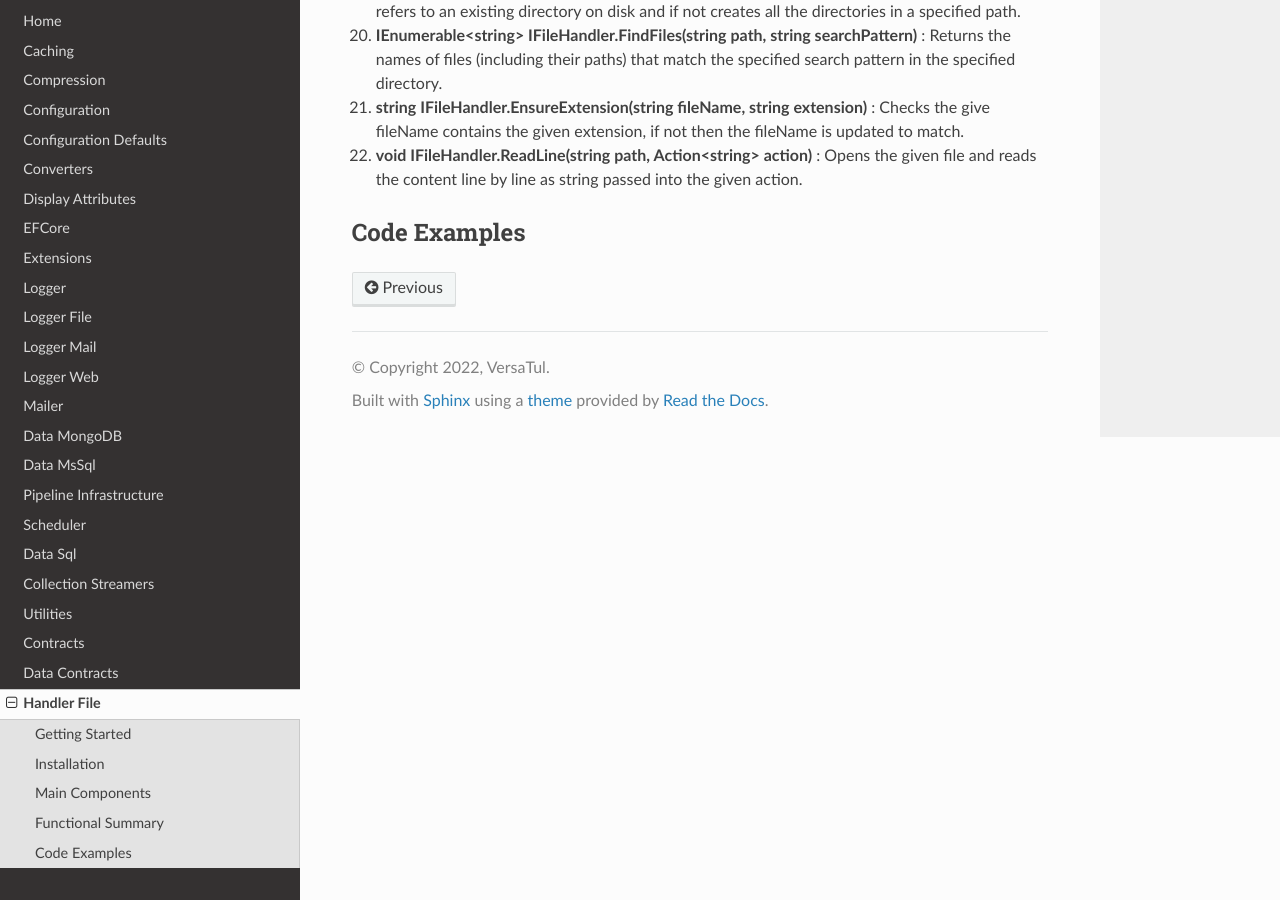
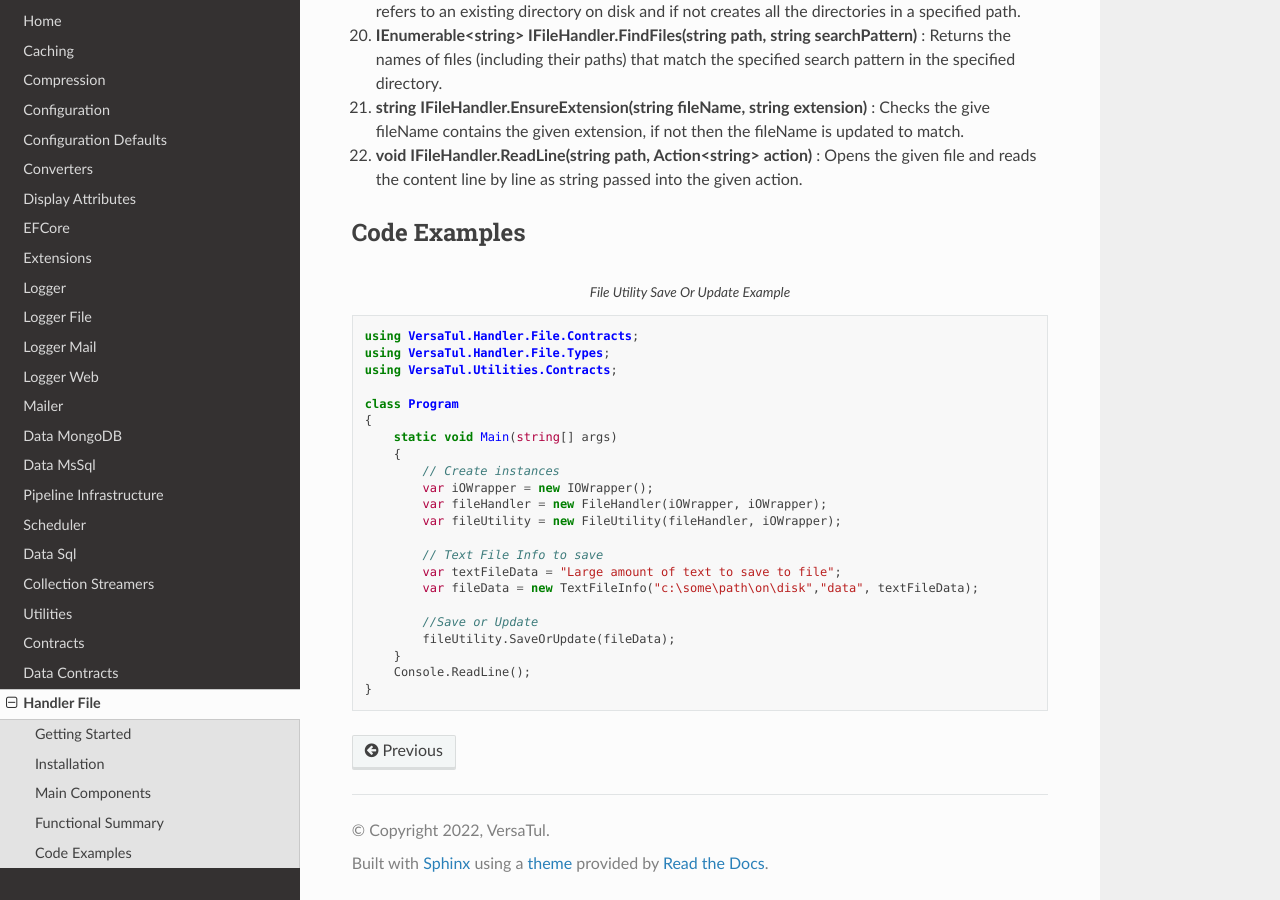
Before and after one commit to BjornWilliams/DocsVersaTul, a Sphinx documentation site: the page built from docs/source/handler-file.rst, in a window 1280 px wide and 900 px high, scrolled down 1953 px. Built offline with Sphinx 7.4.7 and the Read the Docs theme 2.0.0, drawn with Linux system fonts in a browser that asks for light colours.

Commit message:
Update handler-file.rst
Text file example

```diff
--- a/docs/source/handler-file.rst
+++ b/docs/source/handler-file.rst
@@ -60,3 +60,28 @@ Functional Summary
 
 Code Examples
 -------------
+.. code-block:: c#
+    :caption: File Utility Save Or Update Example
+
+    using VersaTul.Handler.File.Contracts;
+    using VersaTul.Handler.File.Types;
+    using VersaTul.Utilities.Contracts;
+
+    class Program
+    {
+        static void Main(string[] args)
+        {
+            // Create instances
+            var iOWrapper = new IOWrapper();
+            var fileHandler = new FileHandler(iOWrapper, iOWrapper);
+            var fileUtility = new FileUtility(fileHandler, iOWrapper);
+
+            // Text File Info to save
+            var textFileData = "Large amount of text to save to file";
+            var fileData = new TextFileInfo("c:\some\path\on\disk","data", textFileData);
+
+            //Save or Update
+            fileUtility.SaveOrUpdate(fileData);
+        }
+        Console.ReadLine();
+    }
```
